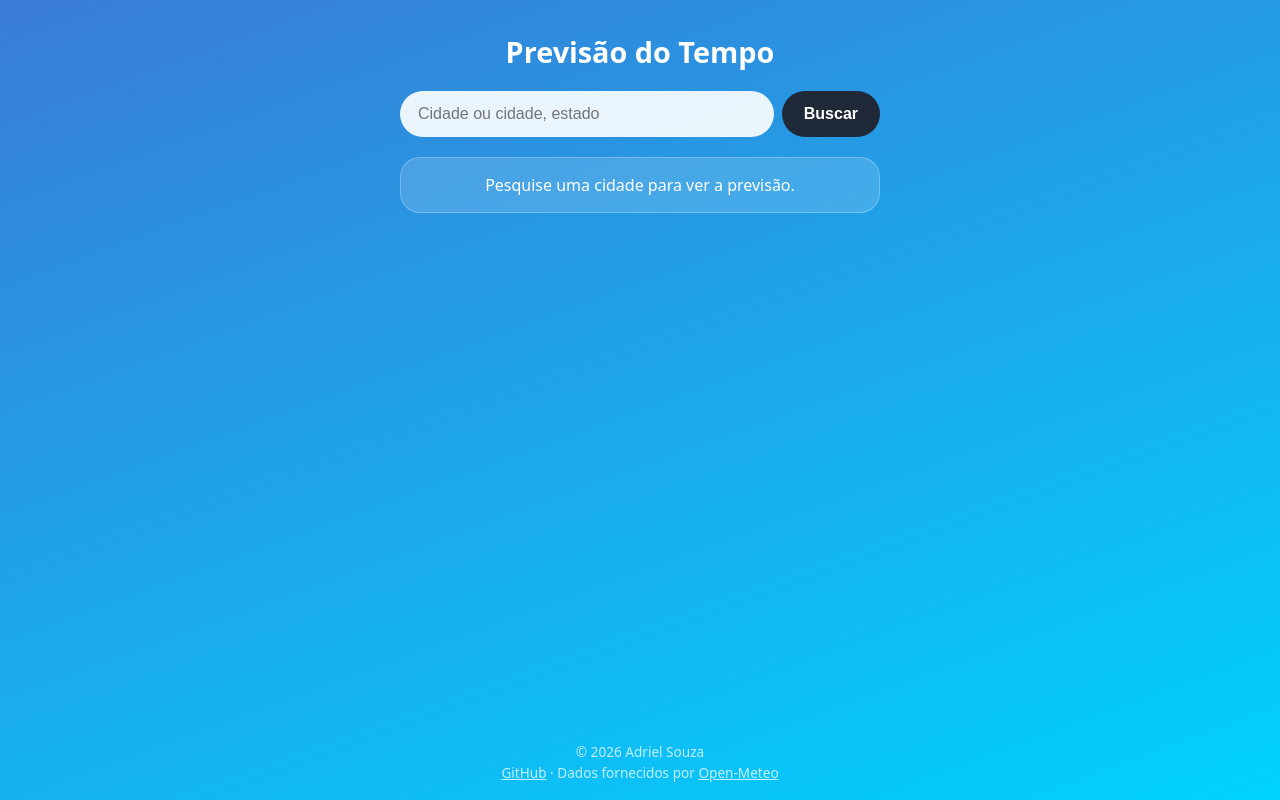
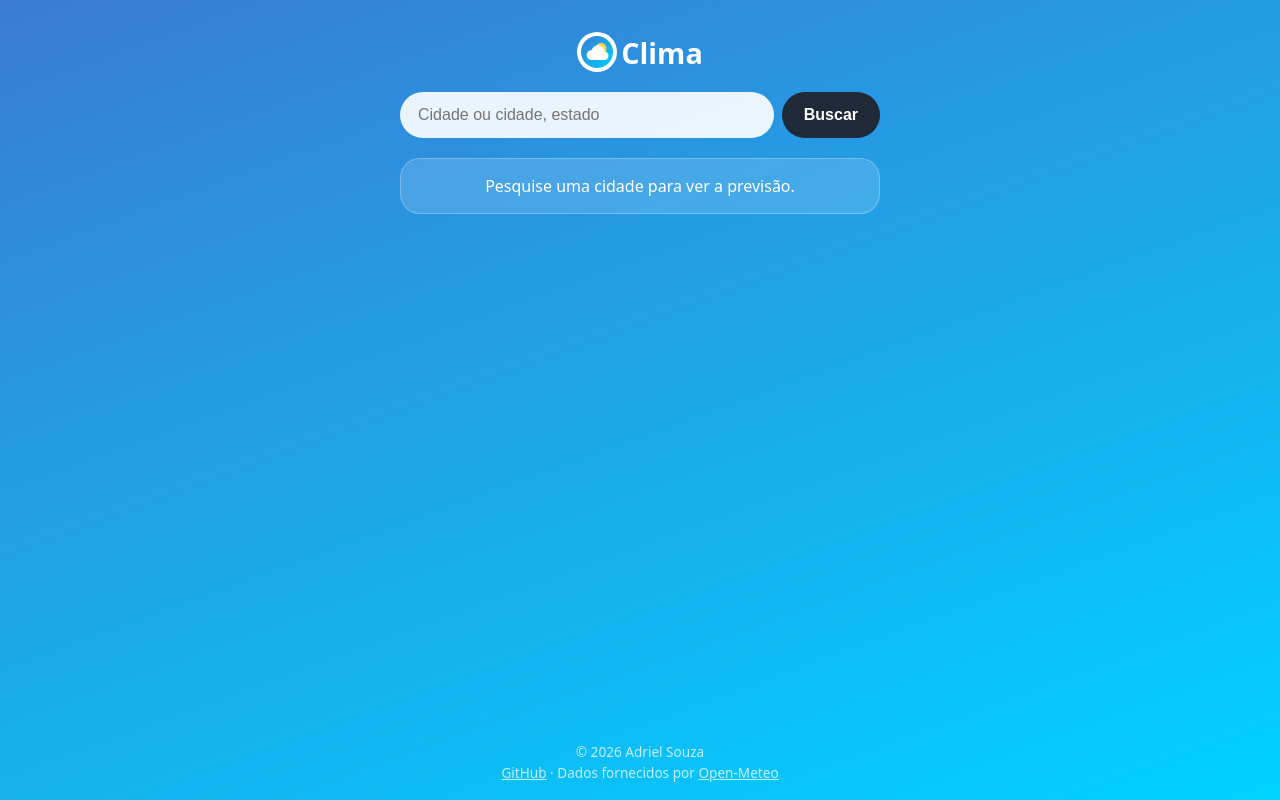
Before and after one commit to adrielsouzadev/weatherapp, a Vue app: page / in a window 1280 px wide. Built offline with nearby package versions, Linux system fonts and the light colour scheme; some icons are missing.

Commit message:
feat: atualizar identidade visual e localização do clima

```diff
--- a/index.html
+++ b/index.html
@@ -4,7 +4,7 @@
     <meta charset="UTF-8">
     <link rel="icon" href="/favicon.ico">
     <meta name="viewport" content="width=device-width, initial-scale=1.0">
-    <title>Previsão do Tempo</title>
+    <title>Clima</title>
   </head>
   <body>
     <div id="app"></div>
--- a/src/App.vue
+++ b/src/App.vue
@@ -47,7 +47,10 @@ onMounted(() => {
 <template>
   <div class="app" :class="theme">
     <main>
-      <h1>Previsão do Tempo</h1>
+      <div class="app-title">
+        <img src="/logo.png" alt="" />
+        <h1>Clima</h1>
+      </div>
 
       <SearchBar :loading="loading" @search="handleSearch" />
 
@@ -73,6 +76,22 @@ onMounted(() => {
   align-items: center;
   padding: 32px 16px 16px;
   background: linear-gradient(160deg, #3a7bd5, #00d2ff);
+}
+
+.app-title {
+  display: flex;
+  align-items: center;
+  justify-content: center;
+  gap: 4px;
+}
+
+.app-title img {
+  width: 40px;
+  height: 40px;
+  object-fit: contain;
+  background: #ffffff;
+  border-radius: 50%;
+  padding: 4px;
 }
 
 .app.clear {
--- a/src/components/CurrentWeather.vue
+++ b/src/components/CurrentWeather.vue
@@ -10,7 +10,7 @@ const props = defineProps({
 const info = computed(() => getWeatherInfo(props.current.weatherCode))
 const location = computed(() => {
   const { name, region, country } = props.city
-  return [name, region !== name ? region : null, country].filter(Boolean).join(', ')
+  return [name, region, country].filter(Boolean).join(', ')
 })
 </script>
 
```
Also changed, not shown: public/logo.png (added).
